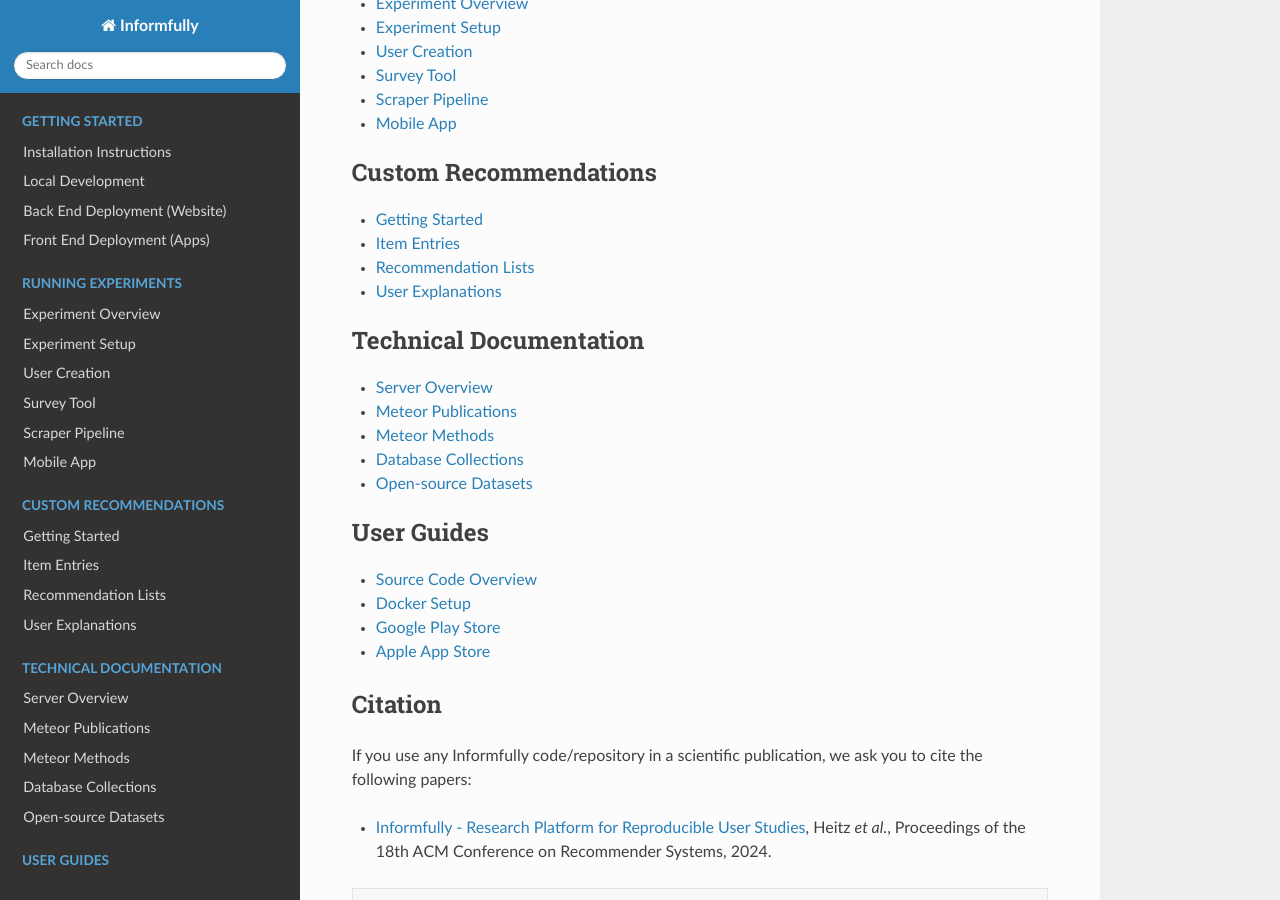
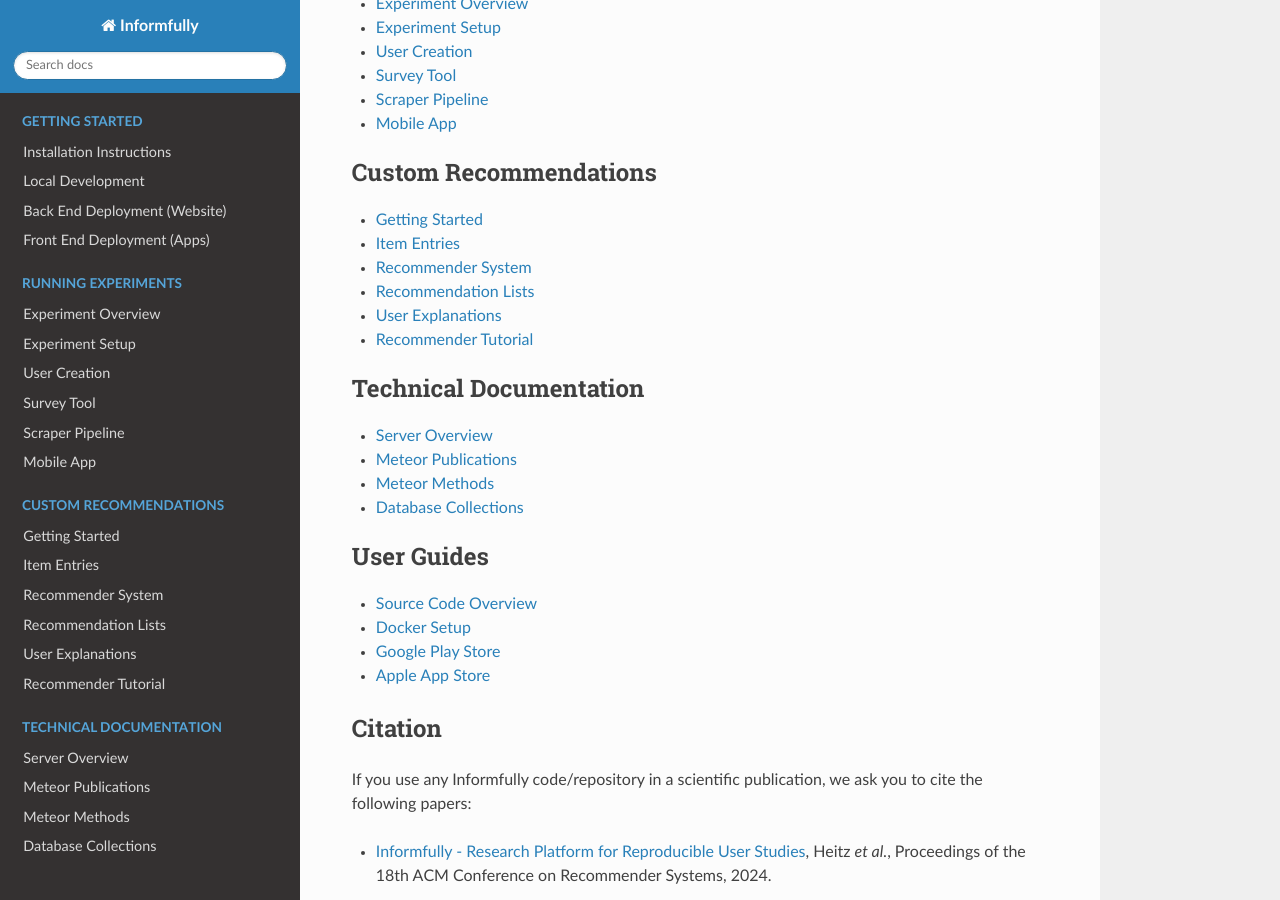
Before and after one commit to Informfully/Documentation, a Sphinx documentation site: the page built from docs/source/index.rst, in a window 1280 px wide and 900 px high, scrolled down 1942 px. Built offline with Sphinx 7.4.7 and the Read the Docs theme 3.1.0, drawn with Linux system fonts in a browser that asks for light colours.

Commit message:
Preparation for recommender system release

```diff
--- a/docs/source/index.rst
+++ b/docs/source/index.rst
@@ -71,8 +71,10 @@
 
    compass
    items
+   recommenders
    recommendations
    explanations
+   tutorial
 
 .. toctree::
    :maxdepth: 1
@@ -82,7 +84,6 @@
    publications
    methods
    database
-   datasets
 
 .. toctree::
    :maxdepth: 1
--- /dev/null
+++ b/docs/source/tutorial.rst
@@ -0,0 +1,4 @@
+Recommender Tutorial
+====================
+
+Work in progress...
```
Also changed, not shown: docs/source/datasets.rst (deleted, +0 -9 lines), docs/source/experiment.rst (+12 -0 lines), docs/source/recommenders.rst (added, +11 -0 lines).
